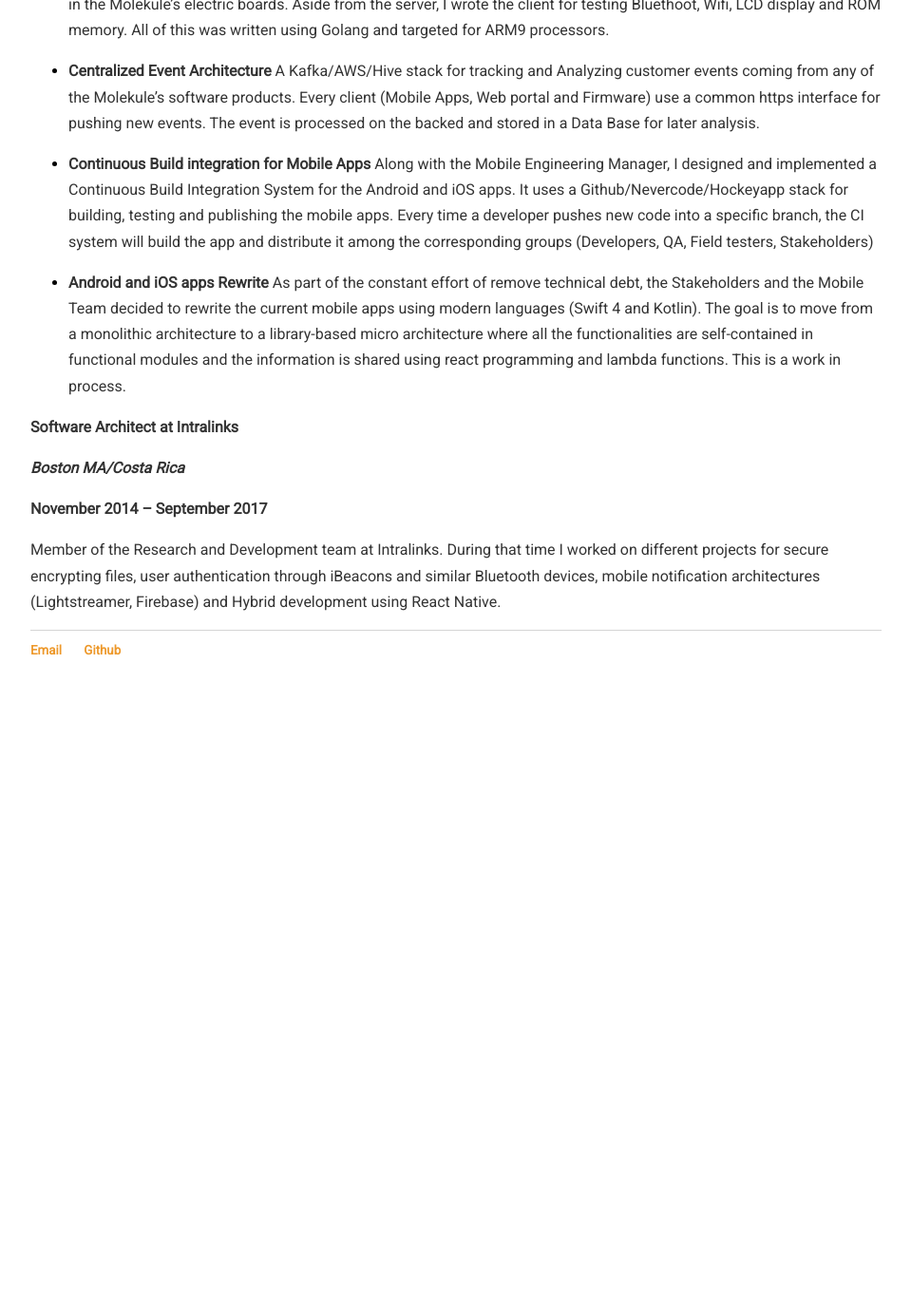
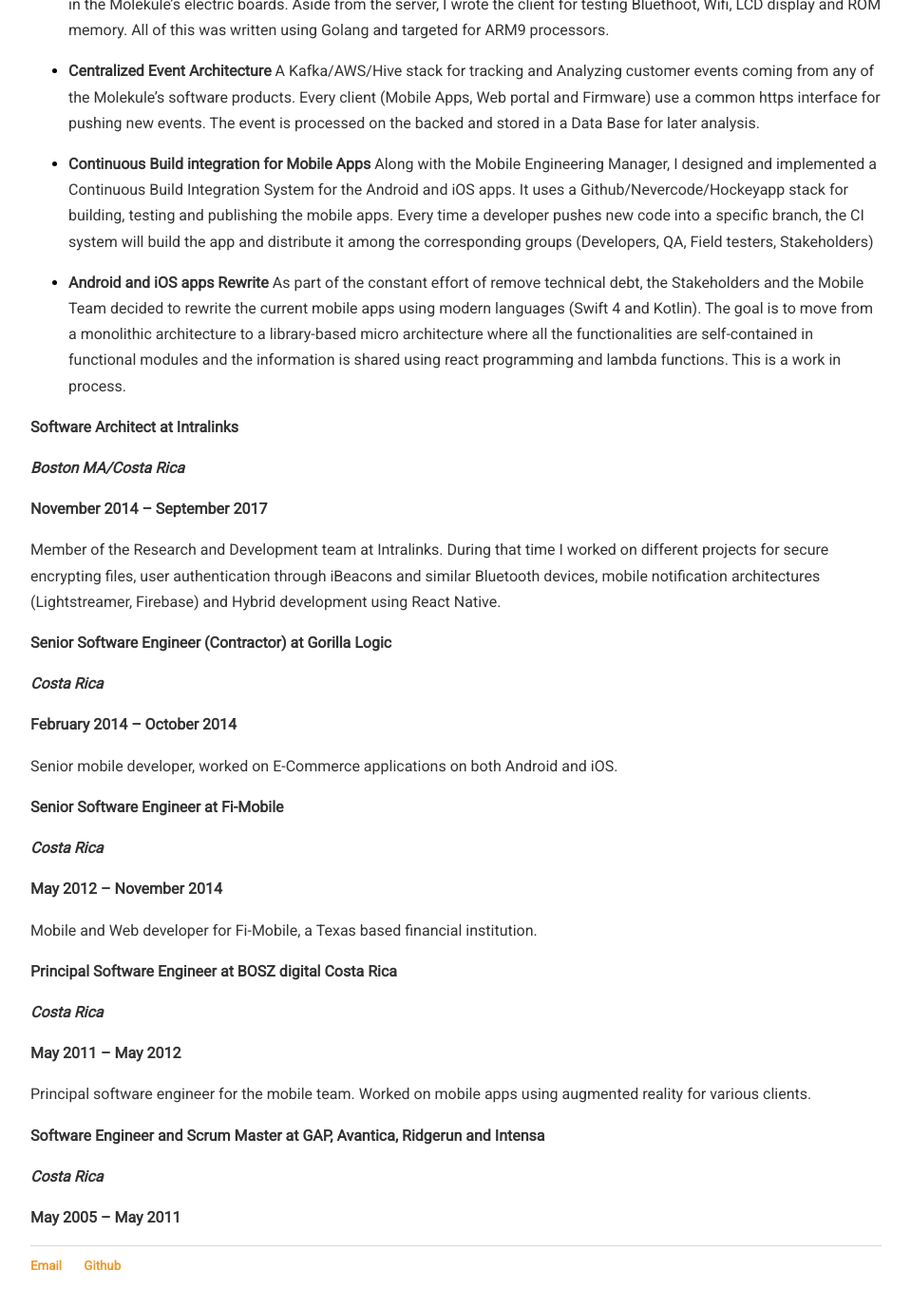
Before and after one commit to leohackerman/leohackerman.github.io, a Jekyll site: the page built from cv/cv.md, in a window 1280 px wide and 1400 px high, scrolled down 830 px. Shown: the top 1377 px of the window at 95% size, without its empty margins (160-1119 px from the left). Built offline with Jekyll 4.4.1, drawn with Linux system fonts in a browser that asks for light colours; before the commit the page ends 1582 px from its top, so only the background shows below that.

Commit message:
Update cv.md

```diff
--- a/cv/cv.md
+++ b/cv/cv.md
@@ -31,6 +31,7 @@
 * __Android and iOS apps Rewrite__
 As part of the constant effort of remove technical debt, the Stakeholders and the Mobile Team decided to rewrite the current mobile apps using modern languages (Swift 4 and Kotlin). The goal is to move from a monolithic architecture to a library-based micro architecture where all the functionalities are self-contained in functional modules and the information is shared using react programming and lambda functions. This is a work in process.
 
+<p/>
 **Software Architect at Intralinks**
 <p/>
 ___Boston MA/Costa Rica___
@@ -41,3 +42,49 @@
 <p/>
 
 Member of the Research and Development team at Intralinks. During that time I worked on different projects for secure encrypting files, user authentication through iBeacons and similar Bluetooth devices, mobile notification architectures (Lightstreamer, Firebase) and Hybrid development using React Native.
+
+<p/>
+**Senior Software Engineer (Contractor) at Gorilla Logic**
+<p/>
+___Costa Rica___
+<p/>
+
+__February 2014 – October 2014__
+
+<p/>
+
+Senior mobile developer, worked on E-Commerce applications on both Android and iOS.
+
+<p/>
+**Senior Software Engineer at Fi-Mobile**
+<p/>
+___Costa Rica___
+<p/>
+
+__May 2012 – November 2014__
+
+<p/>
+
+Mobile and Web developer for Fi-Mobile, a Texas based financial institution.
+
+<p/>
+**Principal Software Engineer at BOSZ digital Costa Rica**
+<p/>
+___Costa Rica___
+<p/>
+
+__May 2011 – May 2012__
+
+<p/>
+
+Principal software engineer for the mobile team. Worked on mobile apps using augmented reality for various clients.
+
+<p/>
+**Software Engineer and Scrum Master at GAP, Avantica, Ridgerun and Intensa**
+<p/>
+___Costa Rica___
+<p/>
+
+__May 2005 – May 2011__
+
+<p/>
```
